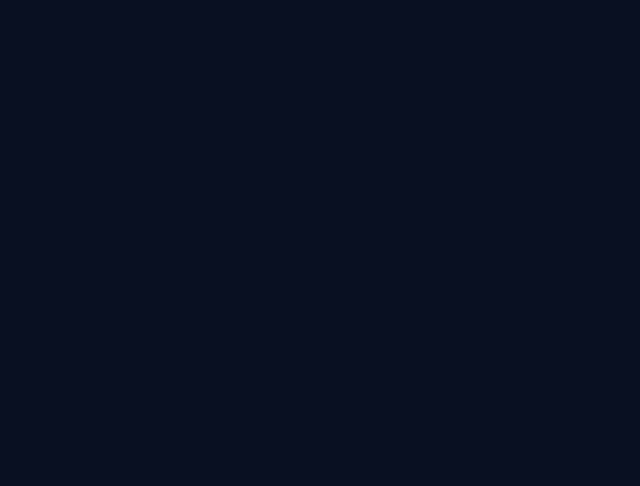
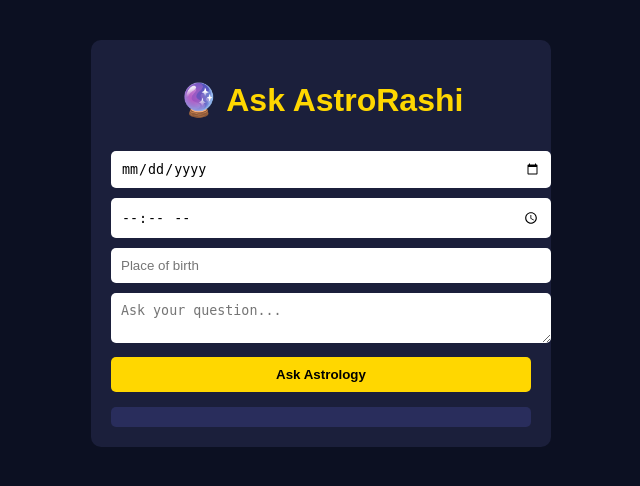
Before and after one commit to Udita1995/astro-ai-bot, a Flask app: page /chat in a window 1280 px wide. Before the commit the part shown is empty. Shown: the top 486 px of the page, without its empty margins (319-959 px from the left). Run offline with Flask 3, Linux system fonts and the light colour scheme.

Commit message:
Update index.html

```diff
--- a/templates/index.html
+++ b/templates/index.html
@@ -1,21 +1,31 @@
 <!DOCTYPE html>
 <html>
 <head>
-    <title>AstroRashi | AI Astrology Guidance</title>
+    <title>Ask AstroRashi</title>
+    <meta name="viewport" content="width=device-width, initial-scale=1">
+
     <style>
         body {
             background: #0c1022;
             color: white;
             font-family: Arial;
+            margin: 0;
         }
+
         .box {
             width: 420px;
-            margin: auto;
-            margin-top: 40px;
+            max-width: 95%;
+            margin: 40px auto;
             padding: 20px;
             background: #1b1f3b;
             border-radius: 10px;
         }
+
+        h1 {
+            text-align: center;
+            color: gold;
+        }
+
         input, textarea, button {
             width: 100%;
             margin-top: 10px;
@@ -23,39 +33,33 @@
             border-radius: 5px;
             border: none;
         }
+
         button {
             background: gold;
             font-weight: bold;
             cursor: pointer;
         }
+
         .reply {
             margin-top: 15px;
             background: #292d5c;
             padding: 10px;
             border-radius: 5px;
         }
-    h1 {
-    text-align: center;
-    color: gold;
-    margin-bottom: 5px;
-}
+    </style>
+</head>
 
-h2 {
-    text-align: center;
-    font-weight: normal;
-    color: #ddd;
-}
-</head>
 <body>
 
 <div class="box">
-    <h1>🔮 AstroRashi</h1>
+    <h1>🔮 Ask AstroRashi</h1>
 
     <input type="date" id="dob">
     <input type="time" id="time">
     <input type="text" id="place" placeholder="Place of birth">
     <textarea id="question" placeholder="Ask your question..."></textarea>
-    <button onclick="ask()">Ask Astrology AI</button>
+
+    <button onclick="ask()">Ask Astrology</button>
 
     <div class="reply" id="reply"></div>
 </div>
```
